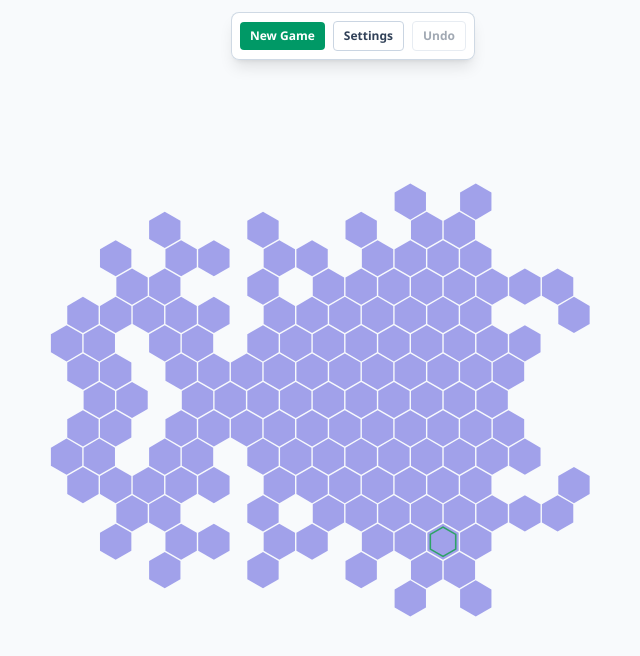
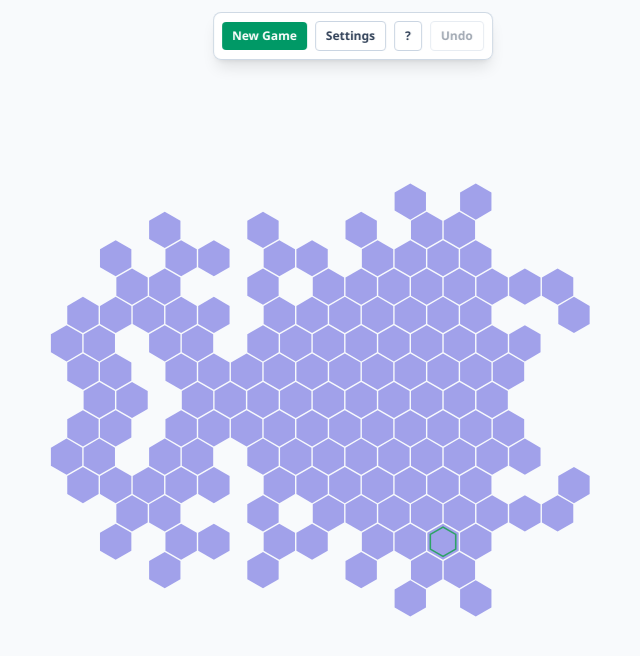
Before and after one commit to AaronV/hex-minesweeper, a React (Vite) app: page / in a window 1280 px wide. Both pictures are taken after a click on the button "Start Playing". Shown: the top 656 px of the page, without its empty margins (287-927 px from the left). Built offline with nearby package versions, Linux system fonts and the light colour scheme.

Commit message:
Persist tutorial state and add rules shortcut

```diff
--- a/src/App.tsx
+++ b/src/App.tsx
@@ -45,6 +45,7 @@ const INITIAL_UI_STATE: UiState = {
 }
 
 const SETTINGS_STORAGE_KEY = 'hex-minesweeper:settings'
+const HAS_SEEN_TUTORIAL_STORAGE_KEY = 'hex-minesweeper:has-seen-tutorial'
 
 function uiReducer(state: UiState, action: UiAction): UiState {
   switch (action.type) {
@@ -106,6 +107,10 @@ function createInitialAppState(): InitialAppState {
   return { settings, seedText, layoutSeed, layoutPhase: null, game: null }
 }
 
+function loadHasSeenTutorial(): boolean {
+  return getStoredValue<boolean>(HAS_SEEN_TUTORIAL_STORAGE_KEY, false)
+}
+
 interface ResetOptions {
   cancelBackground?: boolean
   clearSession?: boolean
@@ -115,6 +120,7 @@ interface ResetOptions {
 
 function App() {
   const [initialState] = useState<InitialAppState>(() => createInitialAppState())
+  const [hasSeenTutorial, setHasSeenTutorial] = useState(() => loadHasSeenTutorial())
   const [uiState, dispatchUi] = useReducer(uiReducer, INITIAL_UI_STATE)
   const [settings, setSettings] = useState<GenerationSettings>(initialState.settings)
   const [seedText, setSeedText] = useState<string>(initialState.seedText)
@@ -126,7 +132,7 @@ function App() {
   const [undoGame, setUndoGame] = useState<GameState | null>(null)
   const [isControlPanelOpen, setControlPanelOpen] = useState(false)
   const [revealAnimation, setRevealAnimation] = useState<RevealAnimationState | null>(null)
-  const [isTutorialOpen, setTutorialOpen] = useState(true)
+  const [isTutorialOpen, setTutorialOpen] = useState(() => !loadHasSeenTutorial())
   const {
     progress: generationProgress,
     start: startBackgroundGeneration,
@@ -227,6 +233,10 @@ function App() {
   useEffect(() => {
     setStoredValue(SETTINGS_STORAGE_KEY, settings)
   }, [settings])
+
+  useEffect(() => {
+    setStoredValue(HAS_SEEN_TUTORIAL_STORAGE_KEY, hasSeenTutorial)
+  }, [hasSeenTutorial])
 
   useEffect(() => {
     if (uiState.debugToolsEnabled) return
@@ -358,6 +368,7 @@ function App() {
           onUndo={onUndo}
           onNewGame={onGenerateBoardQuick}
           onOpenSettings={() => setControlPanelOpen(true)}
+          onOpenTutorial={() => setTutorialOpen(true)}
         />
       ) : null}
       <ControlPanel
@@ -399,7 +410,13 @@ function App() {
         onReveal={onReveal}
         onRightClick={onRightClick}
       />
-      <TutorialModal isOpen={isTutorialOpen} onClose={() => setTutorialOpen(false)} />
+      <TutorialModal
+        isOpen={isTutorialOpen}
+        onClose={() => {
+          setHasSeenTutorial(true)
+          setTutorialOpen(false)
+        }}
+      />
       {progressVisible ? (
         <div className="pointer-events-none fixed inset-0 z-20 flex items-center justify-center">
           <div className="w-[min(92vw,460px)] rounded-xl border border-slate-300 bg-white/95 px-5 py-4 text-slate-800 shadow-2xl backdrop-blur-sm">
--- a/src/components/ControlPanel.tsx
+++ b/src/components/ControlPanel.tsx
@@ -371,9 +371,18 @@ interface QuickButtonPanelProps {
   onUndo: () => void
   onNewGame: () => void
   onOpenSettings: () => void
+  onOpenTutorial: () => void
 }
 
-export function QuickButtonPanel({ game, canUndo, stage, onUndo, onNewGame, onOpenSettings }: QuickButtonPanelProps) {
+export function QuickButtonPanel({
+  game,
+  canUndo,
+  stage,
+  onUndo,
+  onNewGame,
+  onOpenSettings,
+  onOpenTutorial,
+}: QuickButtonPanelProps) {
   const flaggedCount = game ? game.cells.filter((cell) => cell.active && cell.flagged).length : 0
   const totalMines = game?.mineCount ?? 0
   const bombsRemaining = Math.max(0, totalMines - flaggedCount)
@@ -400,6 +409,15 @@ export function QuickButtonPanel({ game, canUndo, stage, onUndo, onNewGame, onOp
         </button>
         <button
           type="button"
+          onClick={onOpenTutorial}
+          aria-label="Open rules"
+          title="Open rules"
+          className="rounded border border-slate-300 bg-white px-2.5 py-1.5 text-xs font-semibold text-slate-700 hover:bg-slate-50"
+        >
+          ?
+        </button>
+        <button
+          type="button"
           onClick={onUndo}
           disabled={!canUndo || stage !== 'play'}
           className="rounded border border-slate-300 bg-white px-2.5 py-1.5 text-xs font-semibold text-slate-700 enabled:hover:bg-slate-50 disabled:cursor-not-allowed disabled:opacity-45"
```
